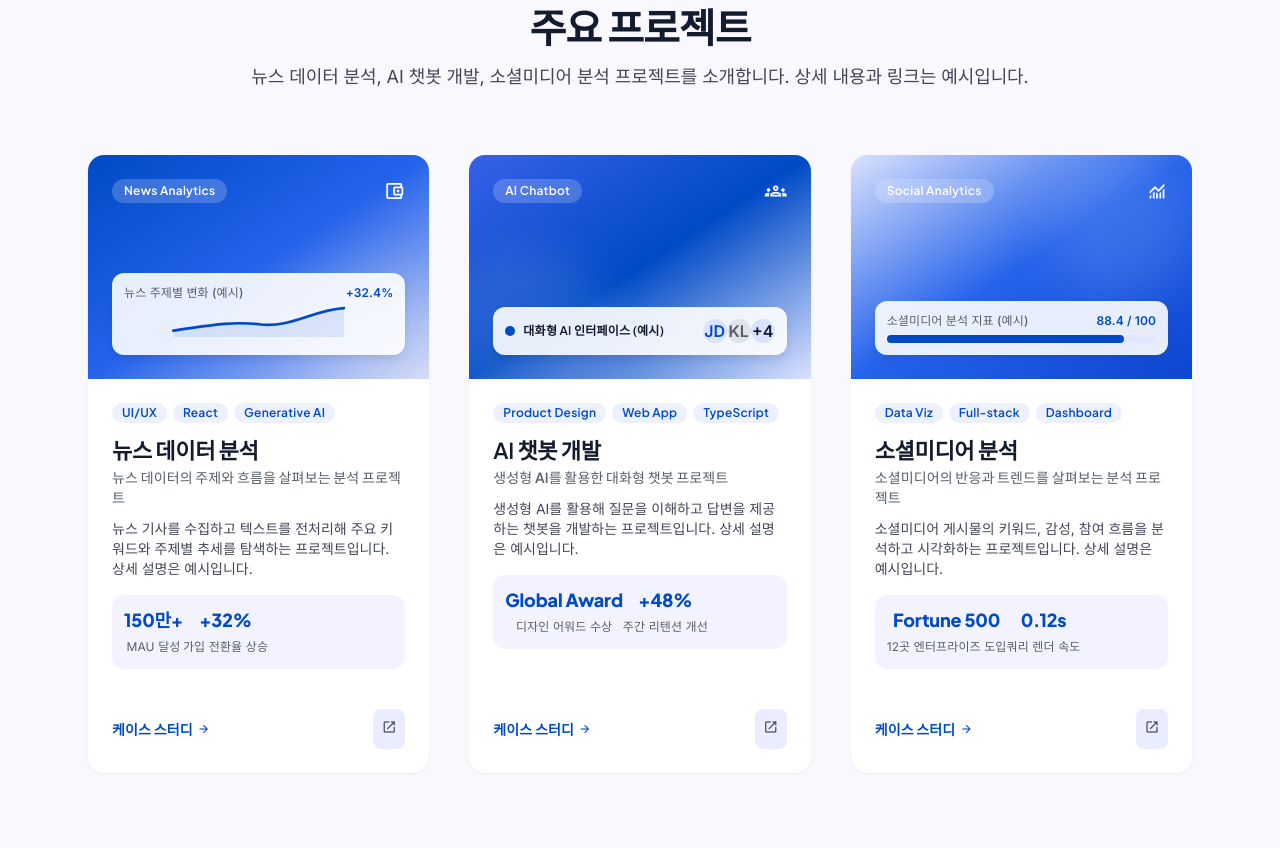
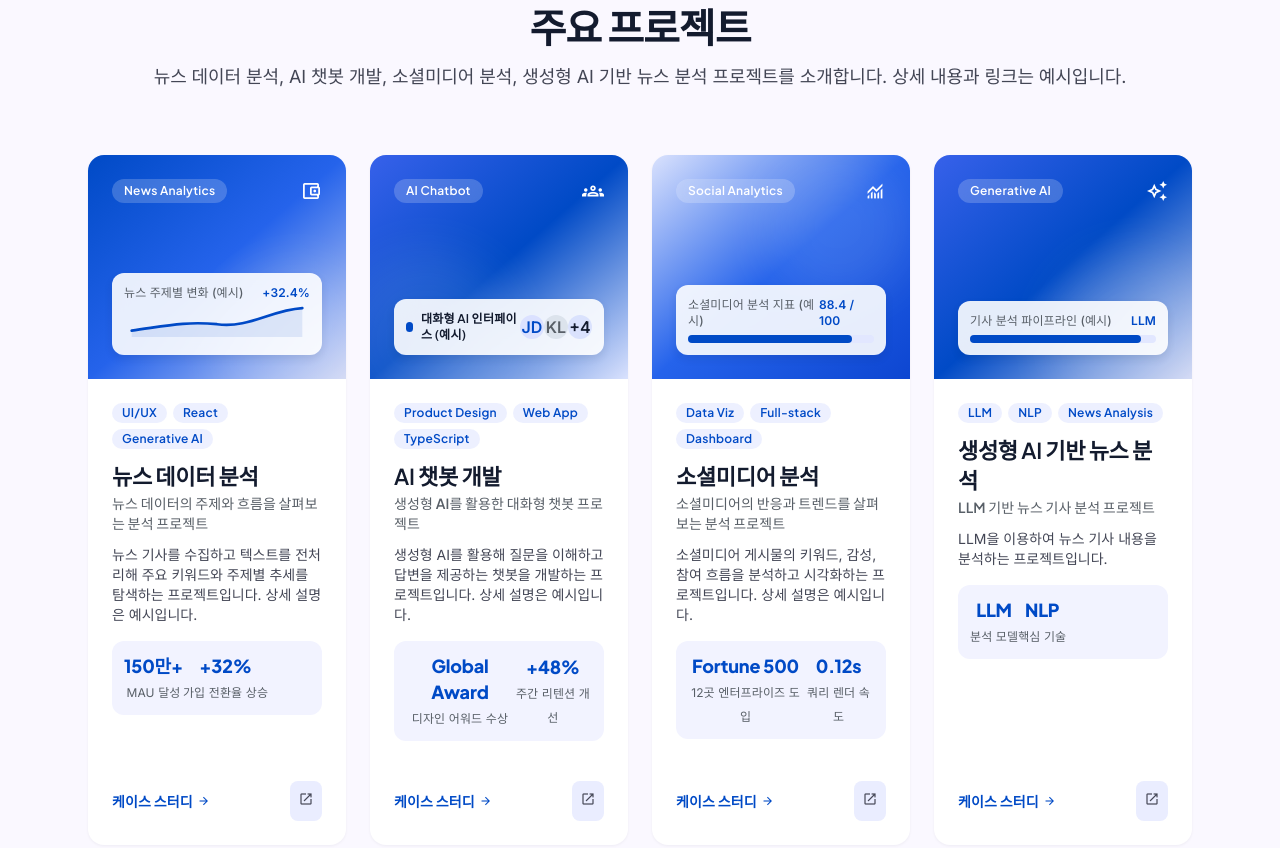
Before and after one commit to jychunju/my-profile-website, a website: page public/index.html in a window 1280 px wide. Shown: the part 1861-2709 px from the top of the page. Drawn offline with nearby package versions, Linux system fonts and the light colour scheme.

Commit message:
Add generative AI news analysis project

```diff
--- a/public/index.html
+++ b/public/index.html
@@ -245,11 +245,11 @@
 </div>
 <h2 class="font-headline-lg text-headline-lg text-on-surface tracking-tight">주요 프로젝트</h2>
 <p class="font-body-md text-on-surface-variant max-w-2xl mt-3 text-body-lg">
-        뉴스 데이터 분석, AI 챗봇 개발, 소셜미디어 분석 프로젝트를 소개합니다. 상세 내용과 링크는 예시입니다.
+        뉴스 데이터 분석, AI 챗봇 개발, 소셜미디어 분석, 생성형 AI 기반 뉴스 분석 프로젝트를 소개합니다. 상세 내용과 링크는 예시입니다.
       </p>
 </div>
-<!-- 3 Projects Grid -->
-<div class="grid grid-cols-1 lg:grid-cols-3 gap-10">
+<!-- Projects Grid -->
+<div class="project-grid grid grid-cols-1 gap-10">
 <!-- Project 1: 뉴스 데이터 분석 -->
 <div data-project-url="https://example.com/?project=news-data-analysis" class="group rounded-2xl bg-surface-container-lowest shadow-sm hover:shadow-xl transition-all duration-300 flex flex-col overflow-hidden hover:-translate-y-1.5">
 <!-- Visual Mockup Banner -->
@@ -440,6 +440,68 @@
 </div>
 </div>
 </div>
+<!-- Project 4: 생성형 AI 기반 뉴스 분석 -->
+<div data-project-url="https://example.com/?project=generative-ai-news-analysis" class="group rounded-2xl bg-surface-container-lowest shadow-sm hover:shadow-xl transition-all duration-300 flex flex-col overflow-hidden hover:-translate-y-1.5">
+<!-- Visual Mockup Banner -->
+<div class="relative w-full h-56 bg-gradient-to-br from-tertiary-container via-primary to-surface-dim p-6 flex flex-col justify-between overflow-hidden">
+<div class="flex items-center justify-between z-10">
+<span class="px-3 py-1 rounded-full bg-surface-container-lowest/20 backdrop-blur-md text-on-primary font-label-sm text-label-sm font-semibold">Generative AI</span>
+<span class="material-symbols-outlined text-on-primary text-headline-sm">auto_awesome</span>
+</div>
+<!-- AI Analysis Preview -->
+<div class="z-10 bg-surface-container-lowest/90 backdrop-blur-md p-3 rounded-xl shadow-md">
+<div class="flex items-center justify-between text-caption font-caption mb-1.5">
+<span class="text-secondary font-medium">기사 분석 파이프라인 (예시)</span>
+<span class="text-primary font-bold">LLM</span>
+</div>
+<div class="w-full bg-surface-container-high rounded-full h-2">
+<div class="bg-primary h-2 rounded-full" style="width: 92%;"></div>
+</div>
+</div>
+<div class="absolute -right-8 -bottom-12 w-44 h-44 bg-on-primary/10 rounded-full blur-xl pointer-events-none"></div>
+</div>
+<!-- Project Details -->
+<div class="p-6 flex flex-col flex-1 justify-between">
+<div>
+<!-- Tags -->
+<div class="flex flex-wrap gap-1.5 mb-3">
+<span class="px-2.5 py-0.5 rounded-full bg-primary-fixed/50 text-primary font-label-sm text-label-sm font-semibold">LLM</span>
+<span class="px-2.5 py-0.5 rounded-full bg-primary-fixed/50 text-primary font-label-sm text-label-sm font-semibold">NLP</span>
+<span class="px-2.5 py-0.5 rounded-full bg-primary-fixed/50 text-primary font-label-sm text-label-sm font-semibold">News Analysis</span>
+</div>
+<!-- Title & Synopsis -->
+<h3 class="font-headline-sm text-headline-sm text-on-surface font-bold group-hover:text-primary transition-colors">
+              생성형 AI 기반 뉴스 분석
+            </h3>
+<p class="font-label-md text-label-md text-secondary font-medium mt-0.5">LLM 기반 뉴스 기사 분석 프로젝트</p>
+<p class="font-body-sm text-body-sm text-on-surface-variant mt-3 leading-relaxed">
+              LLM을 이용하여 뉴스 기사 내용을 분석하는 프로젝트입니다.
+            </p>
+<!-- Metrics Highlight -->
+<div class="mt-4 p-3 rounded-xl bg-surface-container-low flex items-center justify-around">
+<div class="text-center">
+<span class="block font-headline-sm text-title font-extrabold text-primary">LLM</span>
+<span class="font-caption text-caption text-secondary">분석 모델</span>
+</div>
+<div class="w-px h-6 bg-surface-container-highest"></div>
+<div class="text-center">
+<span class="block font-headline-sm text-title font-extrabold text-primary">NLP</span>
+<span class="font-caption text-caption text-secondary">핵심 기술</span>
+</div>
+</div>
+</div>
+<!-- Action Links -->
+<div class="mt-6 pt-4 flex items-center justify-between">
+<a class="inline-flex items-center gap-1 font-label-md text-label-md text-primary font-semibold hover:underline project-link" href="https://example.com/?project=generative-ai-news-analysis">
+<span class="">케이스 스터디</span>
+<span class="material-symbols-outlined text-body-sm">arrow_forward</span>
+</a>
+<span aria-hidden="true" class="p-2 rounded-lg bg-surface-container text-on-surface-variant hover:bg-primary hover:text-on-primary transition-colors">
+<span class="material-symbols-outlined text-body-md">open_in_new</span>
+</span>
+</div>
+</div>
+</div>
 </div>
 </section>
 <!-- SECTION 4: CONTACT & SOCIAL LINKS -->
--- a/public/styles.css
+++ b/public/styles.css
@@ -288,6 +288,9 @@ section { scroll-margin-top: 96px; }
 #about .relative.pl-6::before { content: ""; position: absolute; left: .5rem; top: .5rem; bottom: .5rem; width: 2px; background: #dae2fd; }
 .material-symbols-outlined { font-weight: normal; font-style: normal; line-height: 1; letter-spacing: normal; text-transform: none; display: inline-block; white-space: nowrap; word-wrap: normal; direction: ltr; -webkit-font-smoothing: antialiased; }
 [data-project-url] .project-link:hover { text-decoration: underline; }
+.project-grid { grid-template-columns: minmax(0, 1fr); }
+@media (min-width: 768px) { .project-grid { grid-template-columns: repeat(2, minmax(0, 1fr)); } }
+@media (min-width: 1200px) { .project-grid { grid-template-columns: repeat(4, minmax(0, 1fr)); gap: 24px; } }
 @media (min-width: 768px) { .mobile-menu:not([hidden]) { display: none; } }
 @media (max-width: 639px) { h1 { font-size: 34px !important; } h2 { font-size: 28px !important; line-height: 1.35 !important; } section { padding-top: 56px !important; padding-bottom: 56px !important; } #home .w-72 { width: 260px; height: 260px; } #contact .p-8 { padding: 24px; } }
 @media (max-width: 479px) {
```
